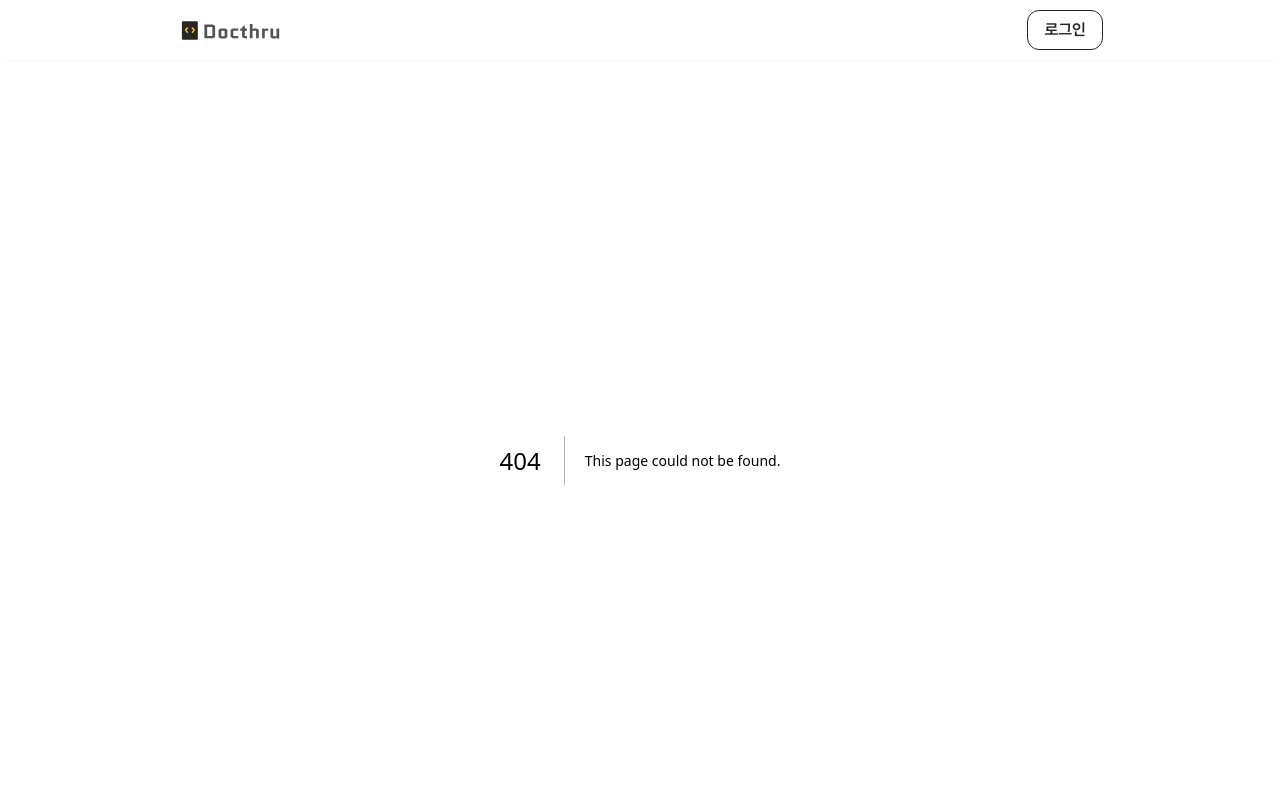
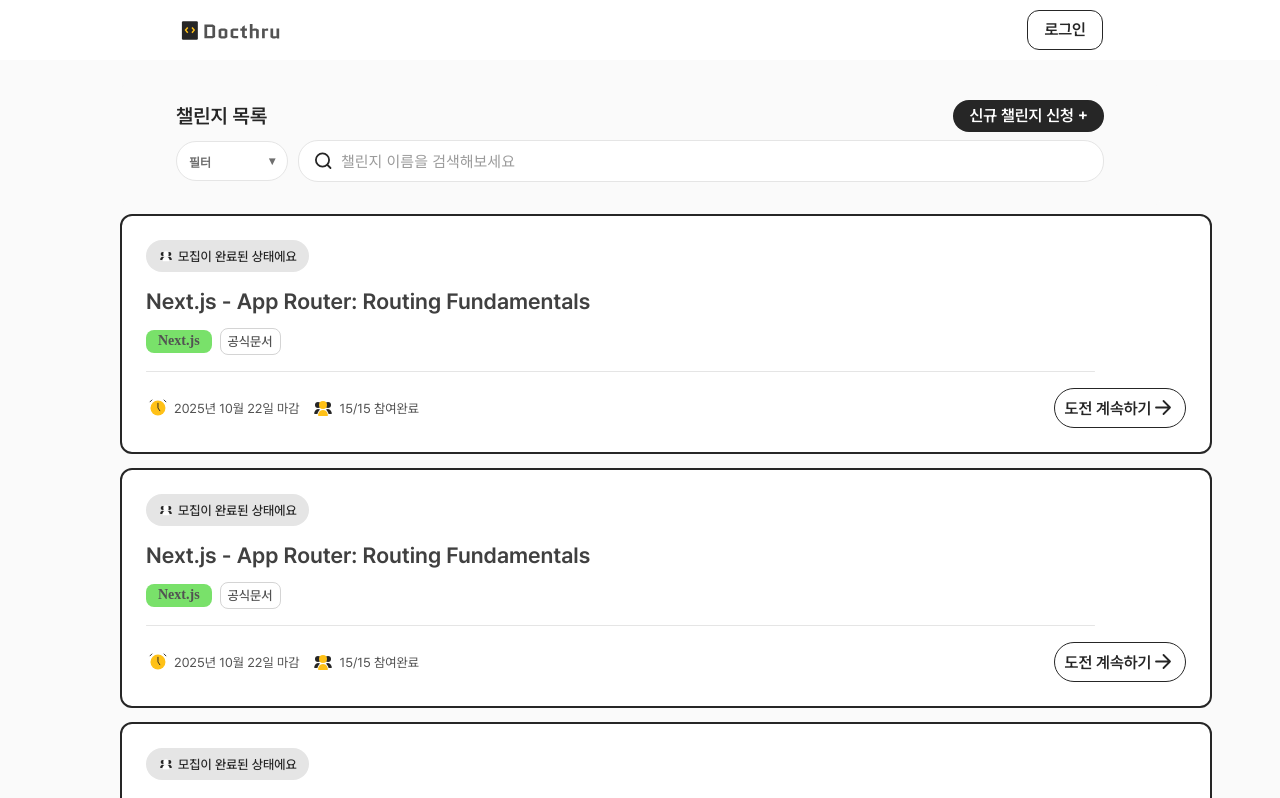
Before and after one commit to fs08-docthrough-team2/fs08-docthrough-team2-fe, a Next.js app: page /challenges in a window 1280 px wide. Before the commit this address had no page. Shown: the top 798 px of the page. Built offline with nearby package versions, Linux system fonts and the light colour scheme.

Commit message:
챌린지 보기 페이지 제작중

```diff
--- /dev/null
+++ b/src/app/challenges/page.jsx
@@ -0,0 +1,120 @@
+'use client';
+
+import { useMemo, useState } from 'react';
+import ChallengeListToolbar from '@/components/organisms/ChallengeListToolbar';
+import Pagination from '@/components/molecules/Pagination/Pagination.jsx';
+import ChallengeCard from '@/components/molecules/ChallengeCard/ChallengeCard.jsx';
+import styles from '@/styles/pages/ChallengeList.module.scss';
+
+export default function ChallengeListPage() {
+  const allItems = useMemo(
+    () => [
+      {
+        id: 1,
+        title: '개발자로써 자신의 브랜드를 구축하는 방법(dailydev)',
+        tags: ['Career', '블로그'],
+        dateText: '2024년 2월 28일 마감',
+        progressText: '2/5 참여중',
+        badge: '',
+      },
+      {
+        id: 2,
+        title: 'TanStack Query - Optimistic Updates',
+        tags: ['Modern JS', '강의/세션'],
+        dateText: '2024년 2월 28일 마감',
+        progressText: '2/5 참여중',
+        badge: '',
+      },
+      {
+        id: 3,
+        title: 'Web 개발자의 필수 요건',
+        tags: ['Web', '강의/세션'],
+        dateText: '2024년 2월 28일 마감',
+        progressText: '2/5 참여중',
+        badge: '',
+      },
+      {
+        id: 4,
+        title: 'Next.js - App Router: Routing Fundamentals',
+        tags: ['Next.js', '강의/세션'],
+        dateText: '2024년 3월 3일 마감',
+        progressText: '5/5 참여 완료',
+        badge: '🔥 진행이 활발한 상태예요',
+      },
+      {
+        id: 5,
+        title: 'Fetch API, 너는 에러를 제대로 핸들링 하고 있는가?(dailydev)',
+        tags: ['API', '정보글'],
+        dateText: '2024년 2월 28일 마감',
+        progressText: '5/5 참여 완료',
+        badge: '🌙 평일저녁 마감지향',
+      },
+    ],
+    [],
+  );
+
+  // ── 상태 (검색/필터/페이지)
+  const [query, setQuery] = useState('');
+  const [page, setPage] = useState(1);
+  const pageSize = 5;
+
+  // ── 검색 필터링 (필요 시 카테고리/태그 필터도 여기에 추가)
+  const filtered = useMemo(() => {
+    if (!query) return allItems;
+    const q = query.toLowerCase();
+    return allItems.filter(
+      (it) =>
+        it.title.toLowerCase().includes(q) || it.tags.some((t) => t.toLowerCase().includes(q)),
+    );
+  }, [allItems, query]);
+
+  // ── 페이지네이션
+  const total = filtered.length;
+  const totalPages = Math.max(1, Math.ceil(total / pageSize));
+  const start = (page - 1) * pageSize;
+  const current = filtered.slice(start, start + pageSize);
+
+  // ── Toolbar 프롭스: 네가 만든 ChallengeListToolbar API에 맞춰 연결
+  //   - 예: { onFilterClick, searchValue, onSearchChange, onCreateClick } 등
+  //   - 만약 Toolbar가 자체 상태를 갖고 있으면 최소한 searchValue/onChange만 넘겨줘도 OK
+  return (
+    <main className={styles.page}>
+      <header className={styles.header}>
+        <ChallengeListToolbar
+          searchValue={query}
+          onSearchChange={(v) => {
+            setPage(1);
+            setQuery(v?.target ? v.target.value : v);
+          }}
+          onCreateClick={() => {
+            // 신규 챌린지 신청 이동 (라우트 맞게 교체)
+            window.location.href = '/challenges/post';
+          }}
+        />
+      </header>
+
+      <section className={styles.list}>
+        {current.map((item) => (
+          <ChallengeCard
+            key={item.id}
+            title={item.title}
+            tags={item.tags}
+            dateText={item.dateText}
+            progressText={item.progressText}
+            badge={item.badge}
+            // 필요하면 onClick, href 등 추가
+          />
+        ))}
+      </section>
+
+      <nav className={styles.pagination}>
+        <Pagination
+          page={page}
+          totalPages={totalPages}
+          onChange={(next) => setPage(next)}
+          // 필요 시 size/variant 아이콘 등 네 컴포넌트 프롭스 맞게 전달
+        />
+      </nav>
+    </main>
+  );
+}
--- a/src/components/organisms/ChallengeListToolbar.jsx
+++ b/src/components/organisms/ChallengeListToolbar.jsx
@@ -1,5 +1,3 @@
-'use client';
-
 import { useState, useEffect, useRef } from 'react';
 import styles from '@/styles/components/organisms/ChallengeListToolbar.module.scss';
 import SearchInput from '@/components/atoms/input/SearchInput.jsx';
@@ -7,12 +5,14 @@
 
 export default function ChallengeListToolbar({
   variant = 'user', // 'user' | 'admin'
-  title, // 주면 그걸 사용, 안 주면 "챌린지 목록"
-  search,
-  onSearchChange,
-  onCreateRequest, // user일 때만 쓰임
-  filterSlot,
+  title, // 없으면 "챌린지 목록"
+  search, // 컨트롤드 검색 값(선택)
+  onSearchChange, // 검색 변경 핸들러(선택)
+  onCreateClick, // "신규 챌린지 신청 +" 클릭 (user 전용)
+  onFilterChange, // 필터 적용/리셋 시 상위로 전달(선택)
+  filterSlot, // 외부에서 커스텀 필터 영역 주입(선택)
 }) {
+  // --- 검색 상태 (controlled 우선)
   const [localSearch, setLocalSearch] = useState(search ?? '');
   const searchValue = search !== undefined ? search : localSearch;
   const handleSearch = (eOrValue) => {
@@ -21,26 +21,32 @@
     else setLocalSearch(v);
   };
 
+  // --- 필터 드롭다운
   const [open, setOpen] = useState(false);
   const slotRef = useRef(null);
+
+  // 마운트 시 1회만 등록, 내부에서 open 체크(StrictMode 안전)
   useEffect(() => {
-    if (!open) return;
     const onDoc = (e) => {
-      if (slotRef.current && !slotRef.current.contains(e.target)) setOpen(false);
+      if (open && slotRef.current && !slotRef.current.contains(e.target)) {
+        setOpen(false);
+      }
     };
     const onEsc = (e) => {
-      if (e.key === 'Escape') setOpen(false);
+      if (open && e.key === 'Escape') setOpen(false);
     };
+
     document.addEventListener('mousedown', onDoc);
     document.addEventListener('keydown', onEsc);
     return () => {
       document.removeEventListener('mousedown', onDoc);
       document.removeEventListener('keydown', onEsc);
     };
-  }, [open]);
+    // open은 deps에 넣지 않음! (리스너는 1회만, 내부에서 open 검사)
+  }, [slotRef, open]); // eslint 경고를 피하려면 open 제거 가능: [slotRef]
 
   const computedTitle = title ?? '챌린지 목록';
-  const showCreateButton = variant === 'user'; // ✅ 유저만 버튼 노출
+  const showCreateButton = variant === 'user';
 
   return (
     <section className={styles.wrapper}>
@@ -48,7 +54,7 @@
       <div className={styles.header}>
         <h2 className={styles.title}>{computedTitle}</h2>
         {showCreateButton && (
-          <button type="button" className={styles.createButton} onClick={onCreateRequest}>
+          <button type="button" className={styles.createButton} onClick={onCreateClick}>
             신규 챌린지 신청 +
           </button>
         )}
@@ -56,7 +62,7 @@
 
       {/* 하단: 필터 + 검색 */}
       <div className={styles.controls}>
-        {/* 🔹 필터 영역: 외부에서 filterSlot 주면 그걸 쓰고, 아니면 기본 트리거+팝업 */}
+        {/* 필터 영역 */}
         <div className={styles.filterSlot} ref={slotRef}>
           {filterSlot ?? (
             <>
@@ -75,7 +81,7 @@
                 <div className={styles.filterPopupWrap}>
                   <FilterPopup
                     onApply={(filters) => {
-                      onFilterChange?.(filters); // ✅ 필터 상태 전달
+                      onFilterChange?.(filters);
                       setOpen(false);
                     }}
                     onReset={(initialFilters) => {
@@ -89,6 +95,7 @@
           )}
         </div>
 
+        {/* 검색 영역 */}
         <div className={styles.searchArea}>
           <SearchInput
             value={searchValue}
--- a/src/styles/components/organisms/ChallengeListToolbar.module.scss
+++ b/src/styles/components/organisms/ChallengeListToolbar.module.scss
@@ -3,7 +3,7 @@
 
 .wrapper {
   width: 100%;
-  background-color: v.$white;
+  background-color: #fafafa;
   display: flex;
   flex-direction: column;
   align-items: center;
--- /dev/null
+++ b/src/styles/pages/ChallengeList.module.scss
@@ -0,0 +1,44 @@
+.page {
+  background: #fafafa;
+  min-height: 100vh;
+  padding: 24px 0 64px;
+  display: grid;
+  grid-template-rows: auto 1fr auto;
+  justify-items: center;
+}
+
+.header {
+  width: min(1040px, 92vw);
+  display: grid;
+  row-gap: 12px;
+
+  h1 {
+    font-size: 16px;
+    font-weight: 700;
+    color: #414141;
+  }
+}
+
+.list {
+  margin-top: 8px;
+  width: min(1040px, 92vw);
+  display: grid;
+  gap: 14px;
+}
+
+.pagination {
+  margin-top: 18px;
+  width: min(1040px, 92vw);
+  display: flex;
+  align-items: center;
+  justify-content: center;
+}
+
+/* 반응형 (iPad mini ~ 모바일) */
+@media (max-width: 744px) {
+  .header,
+  .list,
+  .pagination {
+    width: min(640px, 92vw);
+  }
+}
```
